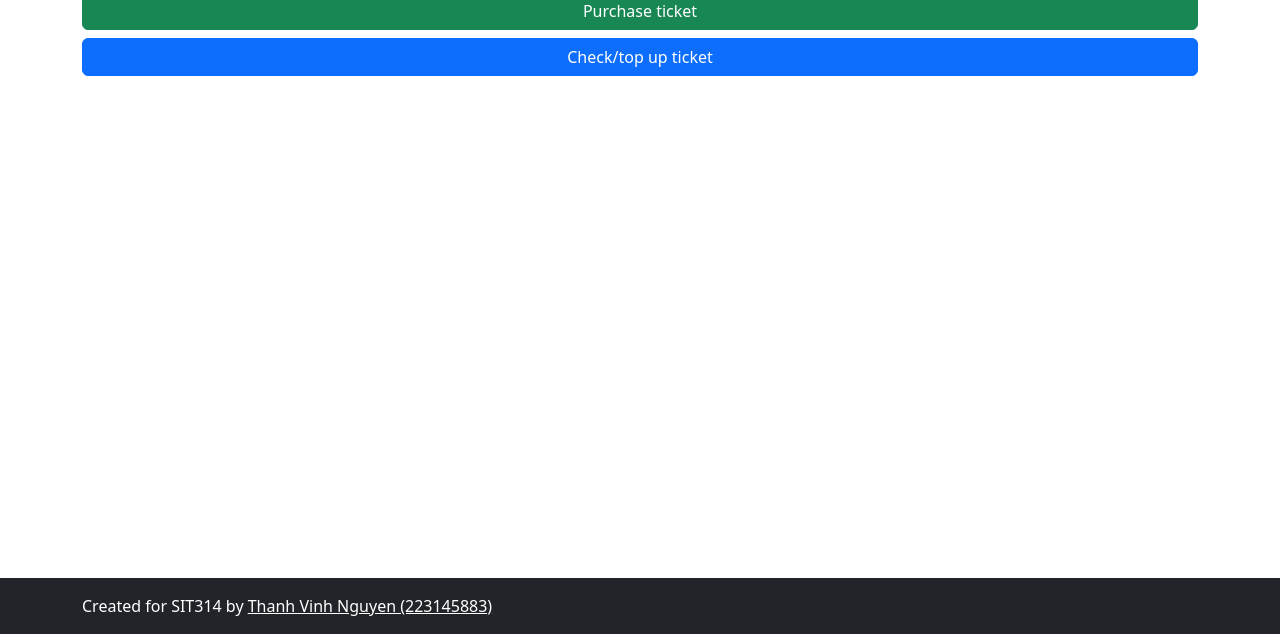
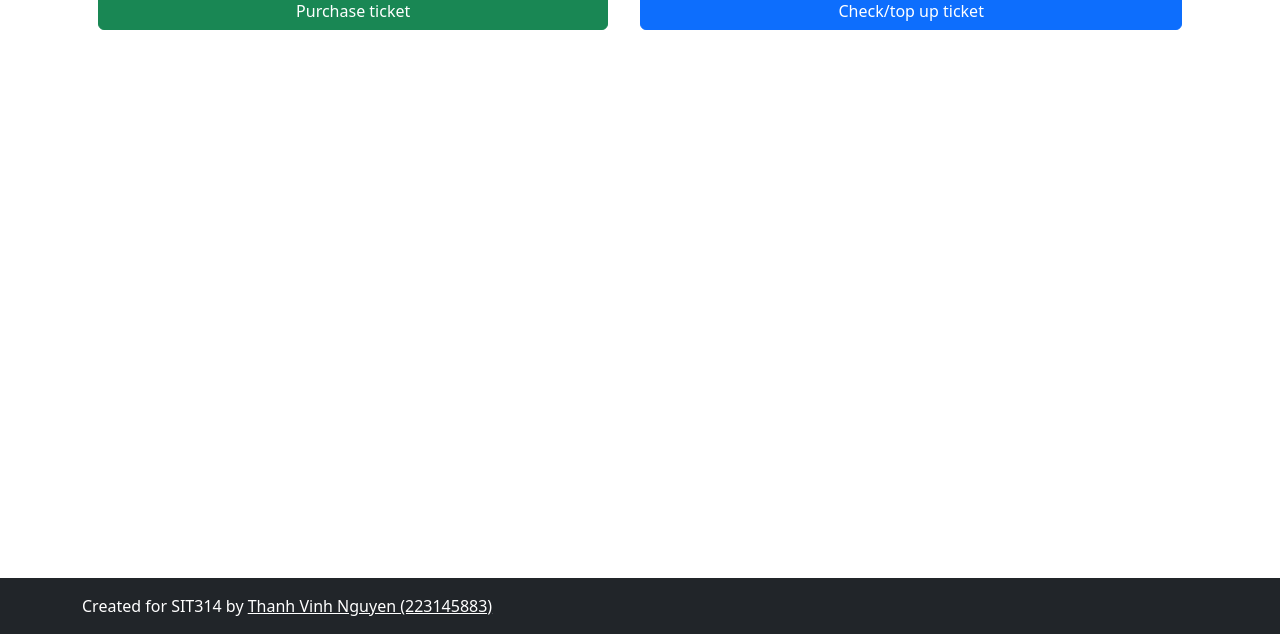
Before and after one commit to itsmevjnk/ptticket, a website: page node-vending-frontend/static/index.html in a window 1280 px wide. Shown: the part 166-800 px from the top of the page. Drawn offline with nearby package versions, Linux system fonts and the light colour scheme.

Commit message:
move homepage buttons to single row

```diff
--- a/node-vending-frontend/static/index.html
+++ b/node-vending-frontend/static/index.html
@@ -20,9 +20,9 @@
         <main class="container">
             <section class="text-center">
                 <h1 class="mt-4">QR Code Ticket Vending</h1>
-                <div class="d-flex flex-column mx-auto">
-                    <a role="button" href="purchase.html" class="btn btn-success my-1">Purchase ticket</a>
-                    <a role="button" href="check.html" class="btn btn-primary my-1">Check/top up ticket</a>
+                <div class="d-flex flex-row mx-auto">
+                    <a role="button" href="purchase.html" class="btn btn-success my-1 flex-grow-1 mx-3">Purchase ticket</a>
+                    <a role="button" href="check.html" class="btn btn-primary my-1 flex-grow-1 mx-3">Check/top up ticket</a>
                 </div>
             </section>
         </main>
```
